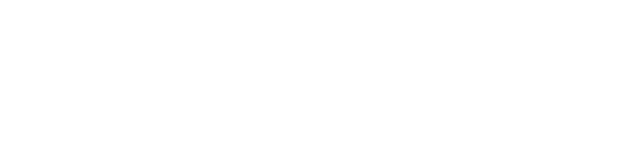
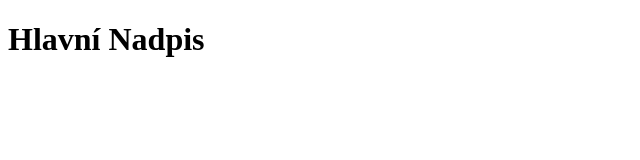
Before and after one commit to JsemPavlicek/firstRepository, a plain HTML site: page index.html in a window 1280 px wide. Shown: the whole page, without its empty margins (0-640 px from the left). Drawn offline with Linux system fonts and the light colour scheme.

Commit message:
Doplnění hlavního nadpisu do index.html

```diff
--- a/index.html
+++ b/index.html
@@ -6,6 +6,6 @@
     <title>Document</title>
 </head>
 <body>
-
+    <h1>Hlavní Nadpis</h1>
 </body>
 </html>
```
